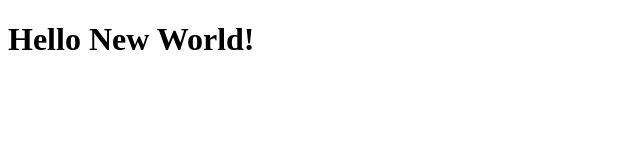
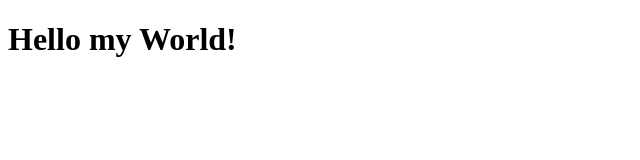
Before and after one commit to posttokrish/dockertest, a plain HTML site: page index.html in a window 1280 px wide. Shown: the whole page, without its empty margins (0-640 px from the left). Drawn offline with Linux system fonts and the light colour scheme.

Commit message:
Inital Commit

```diff
--- a/index.html
+++ b/index.html
@@ -1,9 +1,9 @@
 <!DOCTYPE html>
 <html>
 <head>
-    <title>Hello New World!</title>
+    <title>Hello my  World!</title>
 </head>
 <body>
-    <h1>Hello New World!</h1>
+    <h1>Hello my  World!</h1>
 </body>
 </html>
```
Also changed, not shown: 1 other file.
